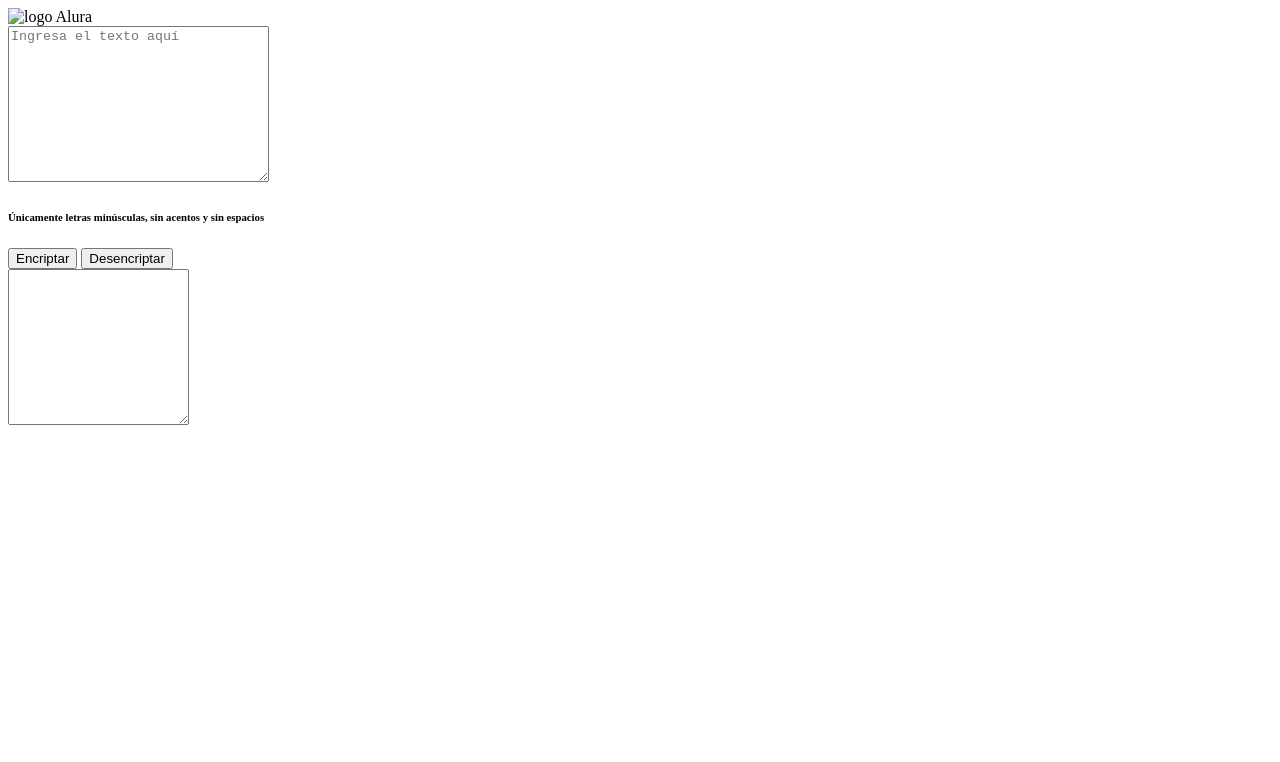
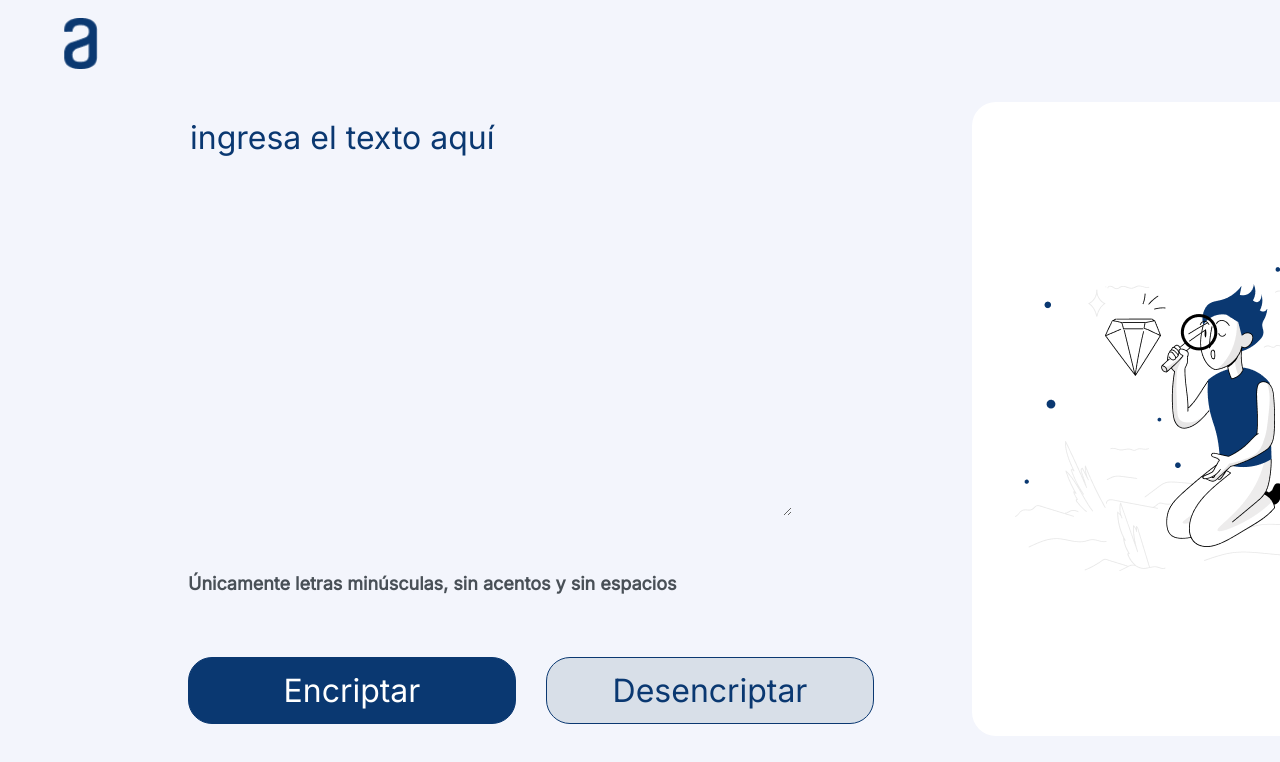
Before and after one commit to frishalin1/encriptador, a plain HTML site: page index.html in a window 1280 px wide. Drawn offline with Linux system fonts and the light colour scheme; the site is published under a folder, as on GitHub Pages, so addresses that start at the root find nothing.

Commit message:
corrección enlace css e imágenes

```diff
--- a/index.html
+++ b/index.html
@@ -4,7 +4,7 @@
     <meta charset="UTF-8">
     <meta http-equiv="X-UA-Compatible" content="IE=edge">
     <meta name="viewport" content="width=device-width, initial-scale=1.0">
-    <link rel="stylesheet" href="/style/style.css">
+    <link rel="stylesheet" href="style/style.css">
     <link rel="preconnect" href="https://fonts.googleapis.com">
     <link rel="preconnect" href="https://fonts.gstatic.com" crossorigin>
     <link href="https://fonts.googleapis.com/css2?family=Inter:wght@200;400&display=swap" rel="stylesheet">
@@ -12,7 +12,7 @@
 </head>
 <body>
     <header>
-        <img class="logo" src="/img/logo_alura.png" alt="logo Alura" >
+        <img class="logo" src="img/logo_alura.png" alt="logo Alura" >
     </header>
     <main>
         <section>
--- a/style/style.css
+++ b/style/style.css
@@ -37,7 +37,7 @@ main{
 .mensaje{
     height: 630px;
     background: white;
-    background-image: url("/img/dibujo.png");
+    background-image: url("../img/dibujo.png");
     background-repeat: no-repeat;
     background-position: center;
     border: none;
```
